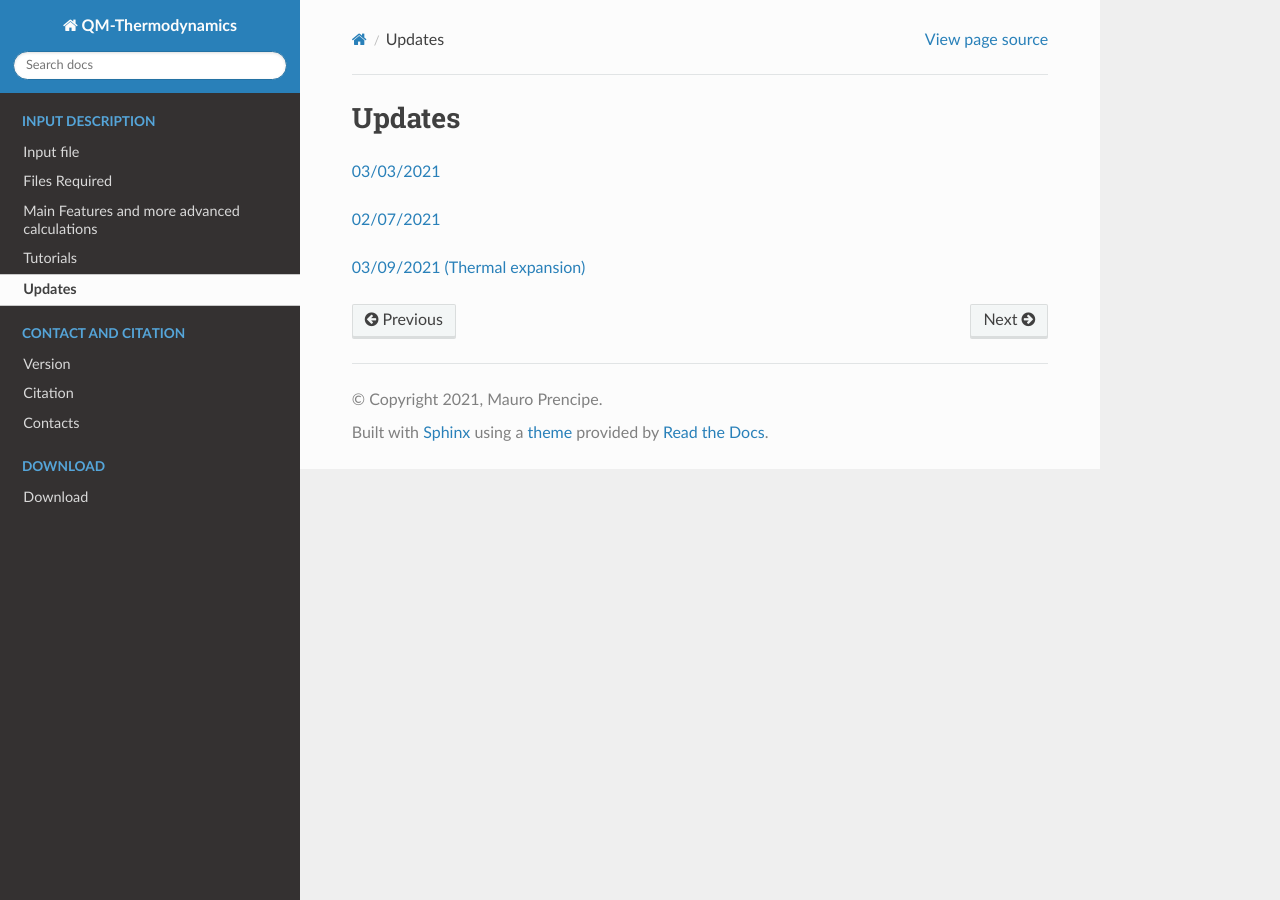
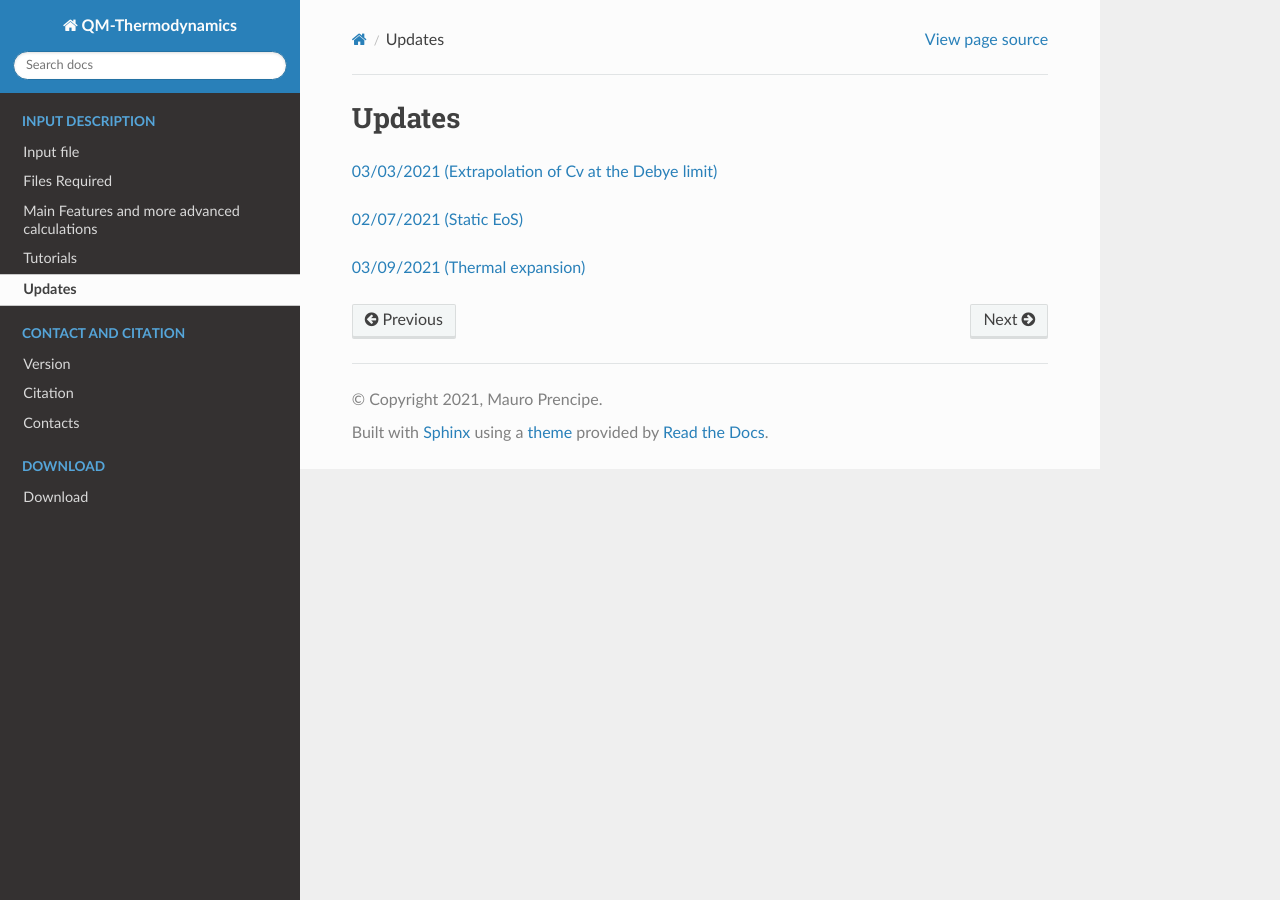
Before and after one commit to Mauro-Prencipe/QM-thermodynamics, a Sphinx documentation site: the page built from docs/Update.rst, in a window 1280 px wide. Built offline with Sphinx 7.4.7 and the Read the Docs theme 2.0.0, drawn with Linux system fonts in a browser that asks for light colours.

Commit message:
Update Update.rst

```diff
--- a/docs/Update.rst
+++ b/docs/Update.rst
@@ -1,14 +1,14 @@
 Updates
 =======
 
-`03/03/2021`_
+`03/03/2021 (Extrapolation of Cv at the Debye limit)`_
 
-`02/07/2021`_
+`02/07/2021 (Static EoS)`_
 
 `03/09/2021 (Thermal expansion)`_
 
-.. _03/03/2021: _static/update.html
+.. _03/03/2021 (Extrapolation of Cv at the Debye limit): _static/update.html
 
-.. _02/07/2021: _static/p_static.html
+.. _02/07/2021 (Static EoS): _static/p_static.html
 
 .. _03/09/2021 (Thermal expansion): _static/thermal_expansion_update.html
```
